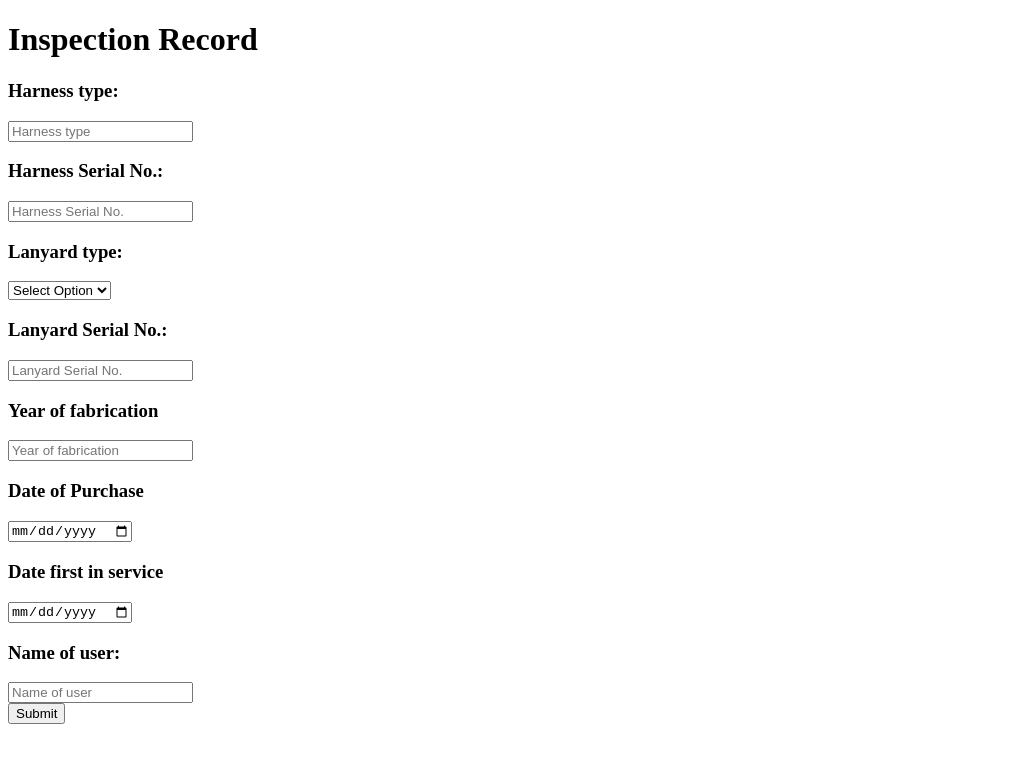
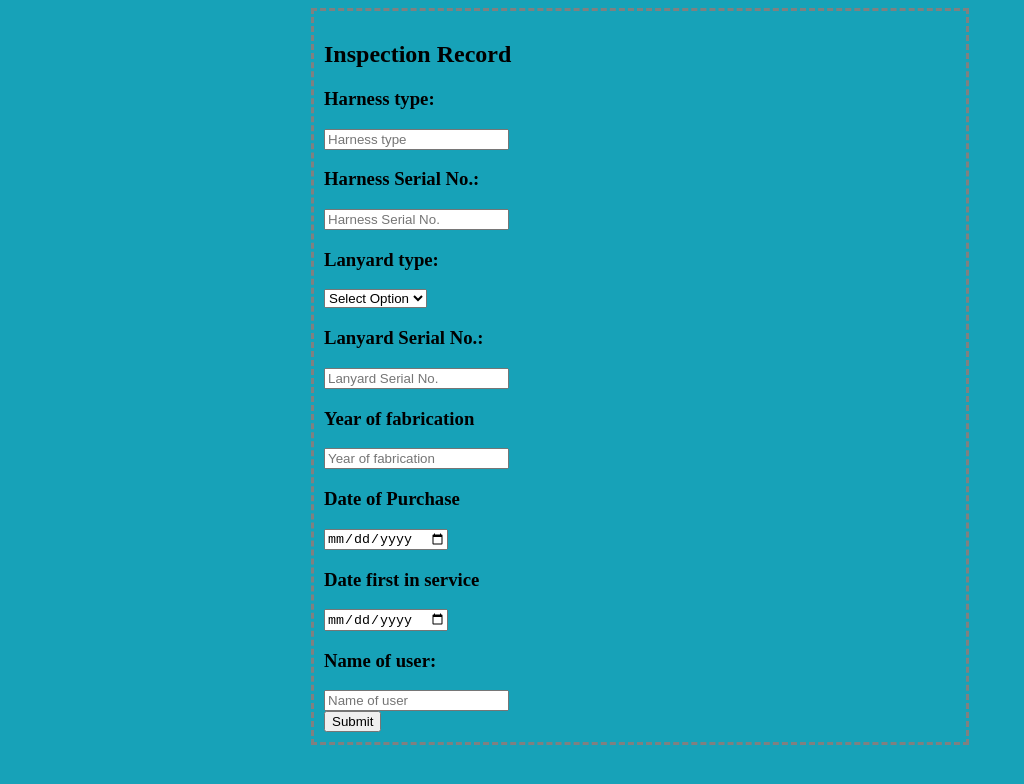
Before and after one commit to lisheenaun/ASME_Harness, a plain HTML site: page index.html in a window 1280 px wide. Shown: the whole page, without its empty margins (0-1024 px from the left). Drawn offline with Linux system fonts and the light colour scheme.

Commit message:
added style.css

```diff
--- /dev/null
+++ b/assets/css/style.css
@@ -0,0 +1,17 @@
+@import url('https://fonts.googleapis.com/css2?family=Open+Sans:wght@300;400;600;700&family=Source+Sans+Pro:wght@300;400;600;700;900&display=swap');
+
+body {
+	background-color: #17a2b8;
+}
+
+.form-section {
+	margin: auto;
+}
+
+.container {
+	margin: auto;
+	width: 50%;
+	border: 3px dashed gray;
+	padding: 10px;
+
+}
--- a/index.html
+++ b/index.html
@@ -1,13 +1,17 @@
 <!DOCTYPE html>
 <html lang="en">
+
 <head>
   <meta charset="UTF-8">
   <meta http-equiv="X-UA-Compatible" content="IE=edge">
   <meta name="viewport" content="width=device-width, initial-scale=1.0">
-    <title>....</title>
+  <!-- Custom style sheet -->
+  <link href="assets/css/style.css" rel="stylesheet">
+  <title>Harness Inspection Form</title>
 </head>
+
 <body>
-
+  <section class="form-section">
     <div class="container">
 
       <h1>Inspection Record</h1>
@@ -15,19 +19,10 @@
       <form action="/submit" method="POST">
         <div class="form-group">
           <h3>Harness type:</h3>
-                <input
-                  type="text"
-                  name="Harness"
-                  placeholder="Harness type"
-                />
-            <form action="/submit" method="POST">
+          <input type="text" name="Harness" placeholder="Harness type" />
           <div class="form-group">
             <h3>Harness Serial No.:</h3>
-                <input
-                  type="text"
-                  name="Harness Serial"
-                  placeholder="Harness Serial No."
-                />
+            <input type="text" name="Harness Serial" placeholder="Harness Serial No." />
           </div>
           <div class="form-group">
             <h3>Lanyard type:</h3>
@@ -39,50 +34,32 @@
               <option value="Option 4">Option 4</option>
             </select>
           </div>
-              <form action="/submit" method="POST">
+
           <div class="form-group">
             <h3>Lanyard Serial No.:</h3>
-                    <input
-                      type="text"
-                      name="Lanyard Serial"
-                      placeholder="Lanyard Serial No."
-                    />
+            <input type="text" name="Lanyard Serial" placeholder="Lanyard Serial No." />
             <div class="form-group">
               <h3>Year of fabrication</h3>
-                <input
-                  type="text"
-                  name="Year of fabrication"
-                  placeholder="Year of fabrication"
-                />
+              <input type="text" name="Year of fabrication" placeholder="Year of fabrication" />
             </div>
             <div class="form-group">
               <h3>Date of Purchase</h3>
-                <input
-                  type="date"
-                  name="Date of Purchase"
-                  placeholder="Date of Purchase"
-                />
+              <input type="date" name="Date of Purchase" placeholder="Date of Purchase" />
             </div>
             <div class="form-group">
               <h3>Date first in service</h3>
-                <input
-                  type="date"
-                  name="Date first in service"
-                  placeholder="Date first in service"
-                />
+              <input type="date" name="Date first in service" placeholder="Date first in service" />
             </div>
             <div class="form-group">
               <h3>Name of user:</h3>
-                <input
-                  type="text"
-                  name="Name of user"
-                  placeholder="Name of user"
-                />
+              <input type="text" name="Name of user" placeholder="Name of user" />
             </div>
             <input type="submit" value="Submit" class="btn" />
+          </div>
+        </div>
       </form>
+    </div>
+  </section>
+</body>
 
-    </div>
-
-</body>
 </html>
```
Lines whose indentation alone changed are shown as unchanged.
